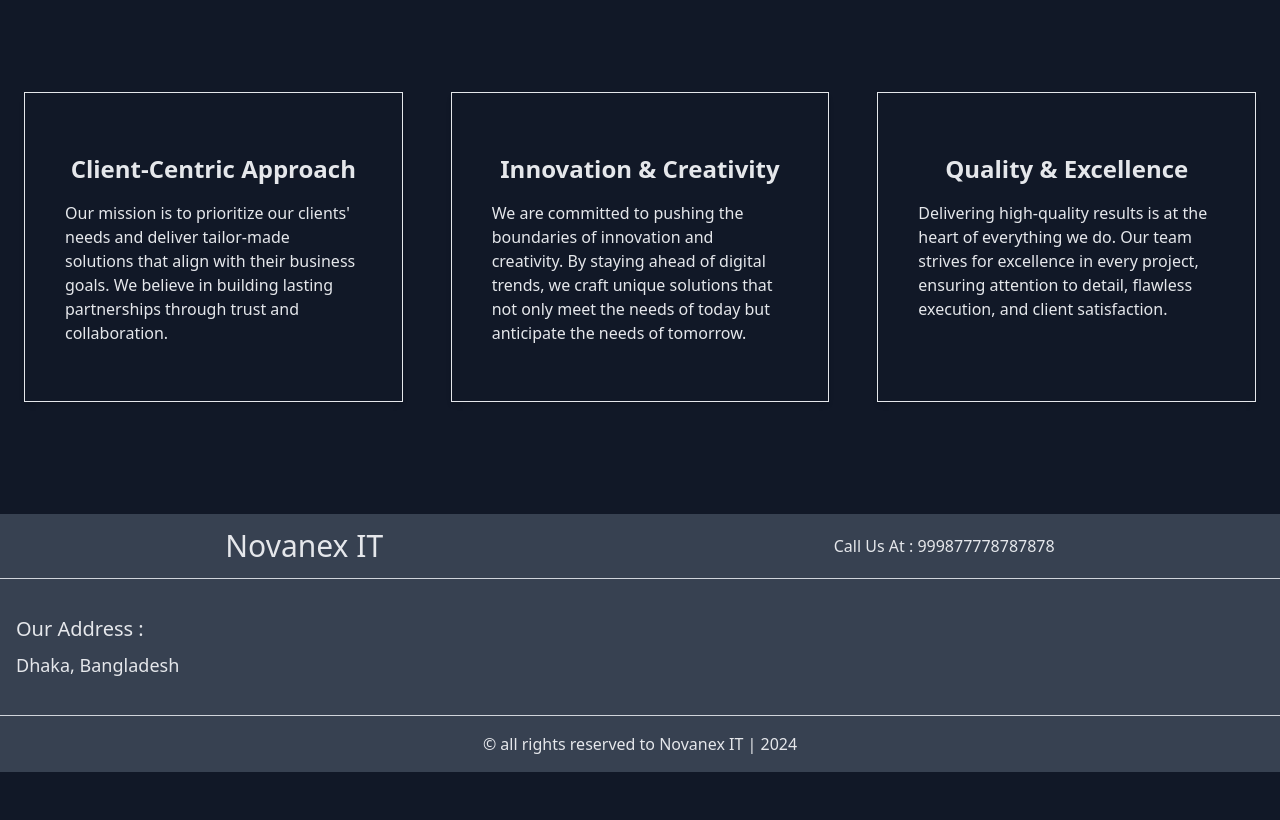
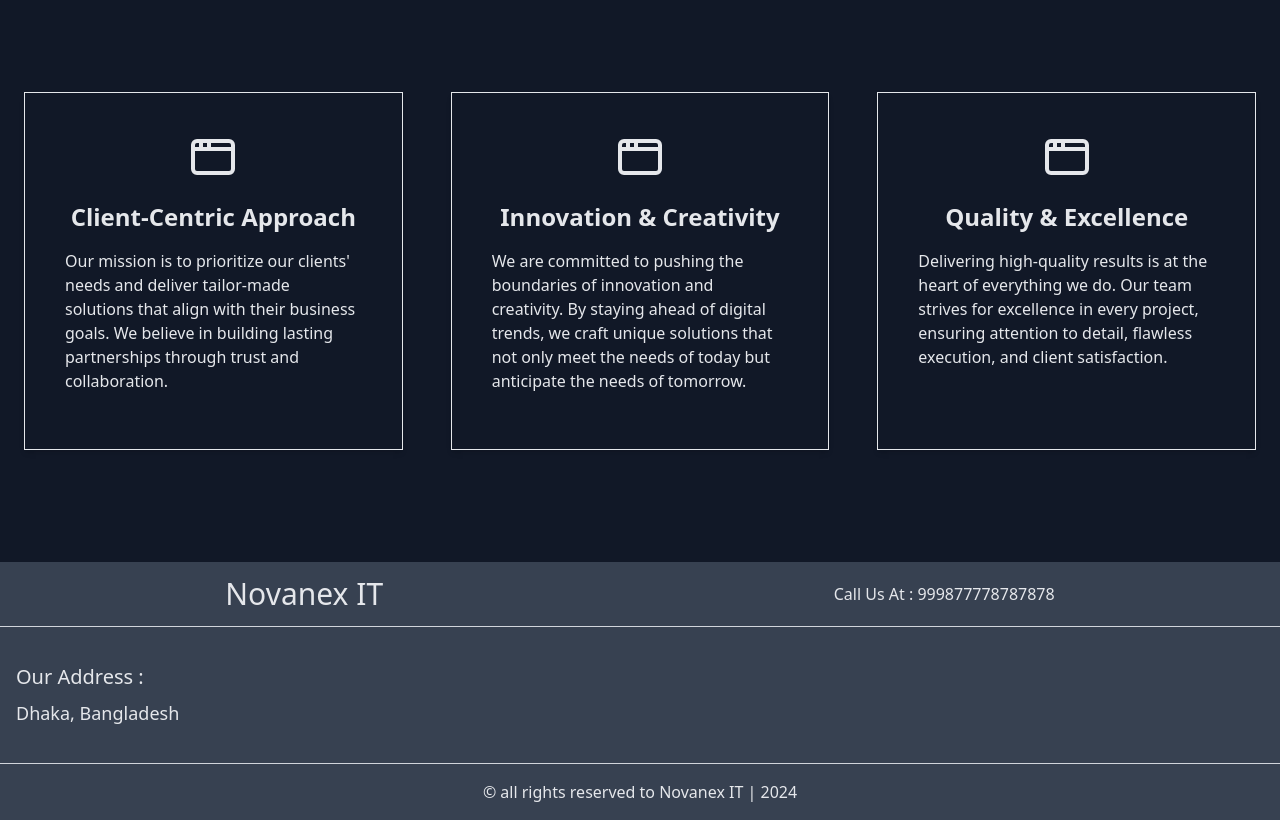
Before and after one commit to Saif-Tasnim/Novanex-Agency, a React (Vite) app: page / in a window 1280 px wide. Shown: the part 3040-3860 px from the top of the page. Before the commit the page ends 3812 px from the top, so only its background shows below. Built offline with nearby package versions, Linux system fonts and the light colour scheme.

Commit message:
fix: About page

```diff
--- a/src/page/aboutpage/component/OurStat/OurStat.jsx
+++ b/src/page/aboutpage/component/OurStat/OurStat.jsx
@@ -1,13 +1,23 @@
+import { useEffect } from "react";
 import SectionHeading from "../../../../component/SectionHeading/SectionHeading";
 import SingleCard from "../../../../component/SingleCard/SingleCard";
 import { OUR_STAT } from "../../../../static/our-stat";
+import Aos from "aos";
 
 const OurStat = () => {
+  useEffect(() => {
+    Aos.init();
+  }, []);
   return (
     <div className="my-24">
       <SectionHeading content="Our Stats" />
 
-      <div className="grid grid-cols-3 gap-12 mx-6 my-12">
+      <div
+        className="grid grid-cols-1 md:grid-cols-2 lg:grid-cols-3 gap-12 mx-6 my-12"
+        data-aos="fade-right"
+        data-aos-easing="ease-in-sine"
+        data-aos-duration="1500"
+      >
         {OUR_STAT.map((stat) => (
           <SingleCard
             key={stat.id}
--- a/src/page/homepage/component/ChooseUs/ChooseUs.jsx
+++ b/src/page/homepage/component/ChooseUs/ChooseUs.jsx
@@ -1,5 +1,6 @@
 import SingleCard from "../../../../component/SingleCard/SingleCard";
 import SubHeading from "../../../../component/SubHeading/SubHeading";
+import { CHOOSE_US } from "../../../../static/choose-us";
 
 const ChooseUs = () => {
   return (
@@ -7,19 +8,16 @@ const ChooseUs = () => {
       <SubHeading content="Why Choose Us" />
 
       <div className="grid grid-cols-1 md:grid-cols-2 lg:grid-cols-3 gap-12 mx-6 my-12">
-        <SingleCard
-          title="Client-Centric Approach"
-          description="Our mission is to prioritize our clients' needs and deliver tailor-made solutions that align with their business goals. We believe in building lasting partnerships through trust and collaboration."
-        />
-
-        <SingleCard
-          title=" Innovation & Creativity"
-          description="We are committed to pushing the boundaries of innovation and creativity. By staying ahead of digital trends, we craft unique solutions that not only meet the needs of today but anticipate the needs of tomorrow."
-        />
-        <SingleCard
-          title="Quality & Excellence"
-          description="Delivering high-quality results is at the heart of everything we do. Our team strives for excellence in every project, ensuring attention to detail, flawless execution, and client satisfaction."
-        />
+        {CHOOSE_US.map((choose) => (
+          <SingleCard
+            key={choose.id}
+            title={choose.title}
+            description={choose.description}
+          >
+            {" "}
+            {choose.icon}{" "}
+          </SingleCard>
+        ))}
       </div>
     </div>
   );
--- /dev/null
+++ b/src/static/choose-us.jsx
@@ -0,0 +1,22 @@
+import Icons from "../component/Icons/Icons";
+
+export const CHOOSE_US = [
+  {
+    id: 1,
+    icon: <Icons.AppWindow className="w-12 h-12 mx-auto"/>,
+    title: "Client-Centric Approach",
+    description: "Our mission is to prioritize our clients' needs and deliver tailor-made solutions that align with their business goals. We believe in building lasting partnerships through trust and collaboration.",
+  },
+  {
+    id: 2,
+    icon: <Icons.AppWindow className="w-12 h-12 mx-auto"/>,
+    title: "Innovation & Creativity",
+    description: "We are committed to pushing the boundaries of innovation and creativity. By staying ahead of digital trends, we craft unique solutions that not only meet the needs of today but anticipate the needs of tomorrow.",
+  },
+  {
+    id: 3,
+    icon: <Icons.AppWindow  className="w-12 h-12 mx-auto"/>,
+    title: "Quality & Excellence",
+    description: "Delivering high-quality results is at the heart of everything we do. Our team strives for excellence in every project, ensuring attention to detail, flawless execution, and client satisfaction.",
+  },
+];
```
